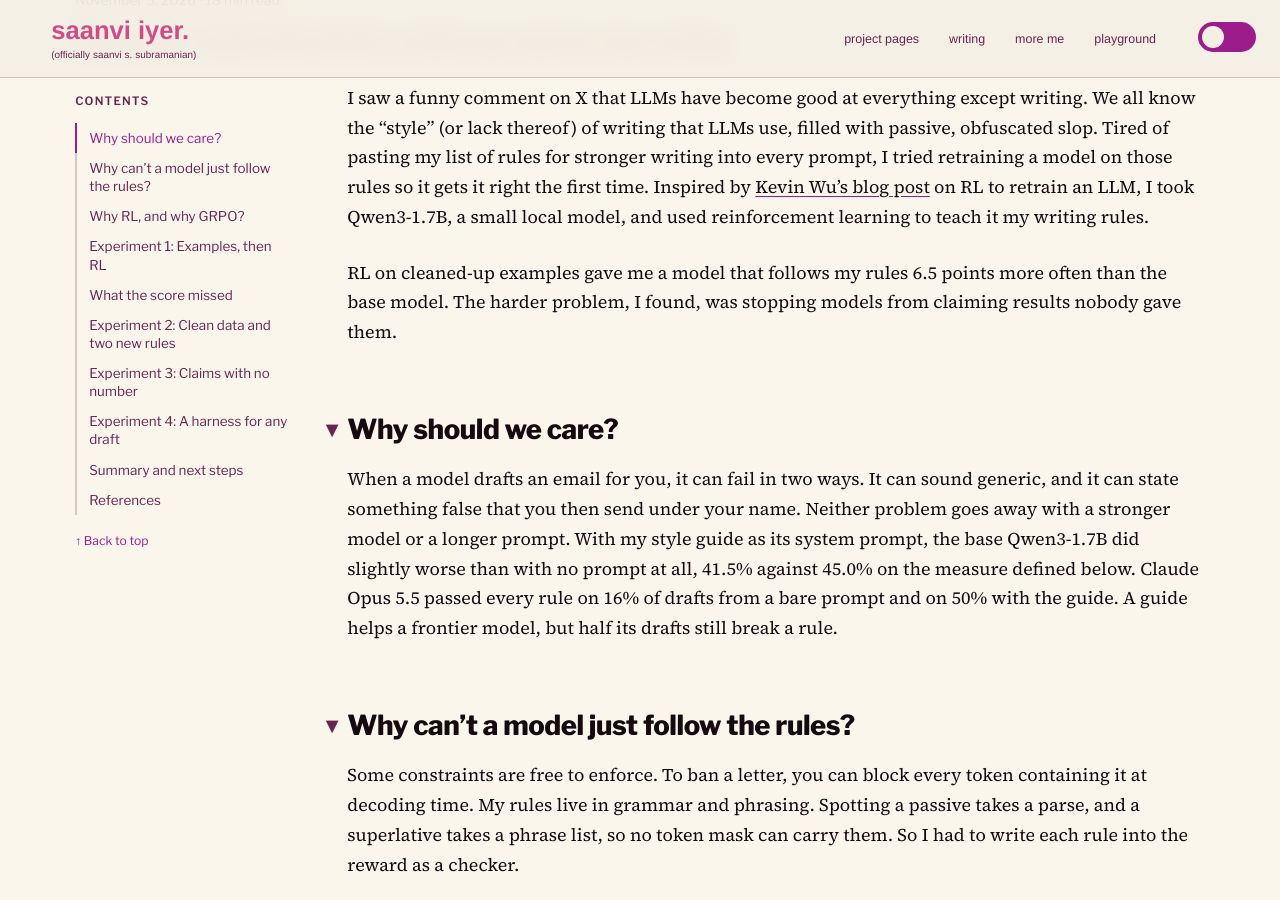
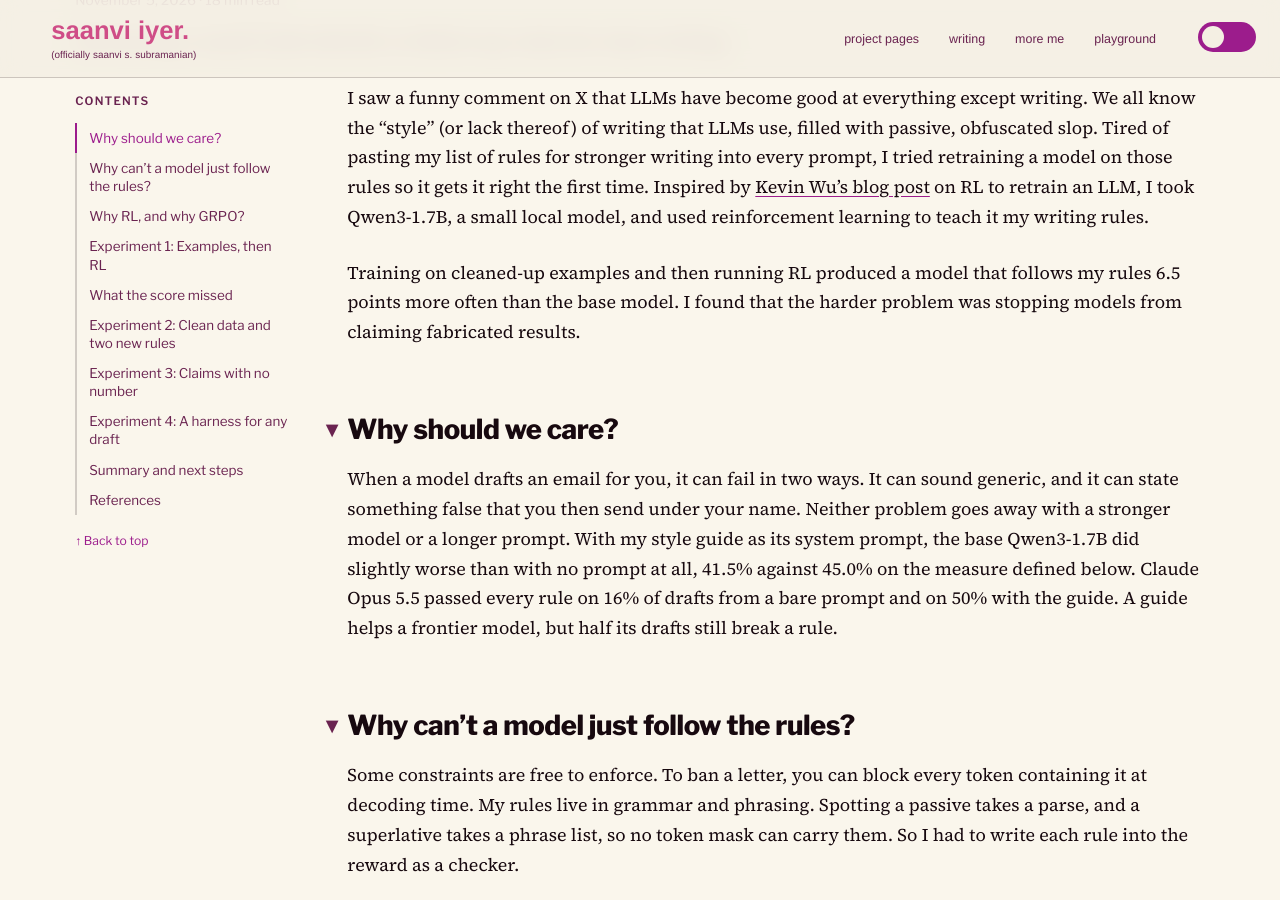
Before and after one commit to saanviiyer/saanviiyer.github.io, a Jekyll site: the page built from _posts/2026-11-05-qwen-by-my-rules.md, in a window 1280 px wide and 900 px high, scrolled down 306 px. Built offline with Jekyll 4.4.1, drawn with Linux system fonts in a browser that asks for light colours; some web fonts are replaced.

Commit message:
Put the Qwen post's result sentence in active voice

```diff
--- a/_posts/2026-11-05-qwen-by-my-rules.md
+++ b/_posts/2026-11-05-qwen-by-my-rules.md
@@ -15,7 +15,7 @@ excerpt: "I used GRPO to retrain Qwen3-1.7B on my own style guide. RL on clean e
 
 I saw a funny comment on X that LLMs have become good at everything except writing. We all know the "style" (or lack thereof) of writing that LLMs use, filled with passive, obfuscated slop. Tired of pasting my list of rules for stronger writing into every prompt, I tried retraining a model on those rules so it gets it right the first time. Inspired by [Kevin Wu's blog post](https://kevin-wu.ca/blog/qwn/) on RL to retrain an LLM, I took Qwen3-1.7B, a small local model, and used reinforcement learning to teach it my writing rules.
 
-RL on cleaned-up examples gave me a model that follows my rules 6.5 points more often than the base model. The harder problem, I found, was stopping models from claiming results nobody gave them.
+Training on cleaned-up examples and then running RL produced a model that follows my rules 6.5 points more often than the base model. I found that the harder problem was stopping models from claiming fabricated results.
 
 ## Why should we care?
 
```
